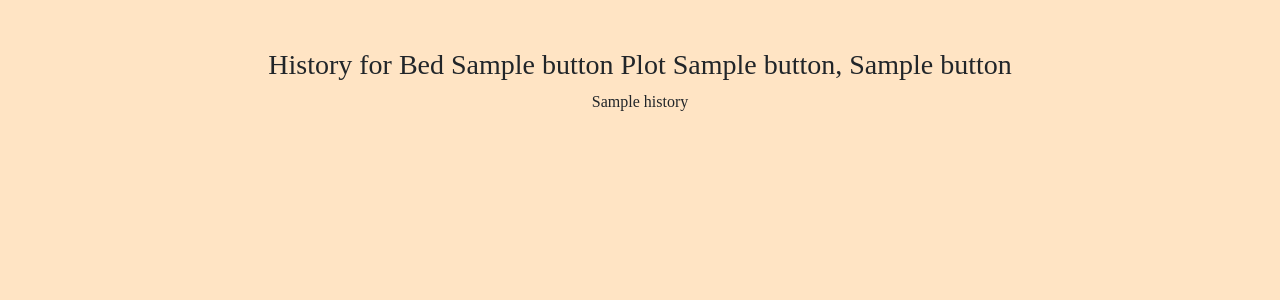
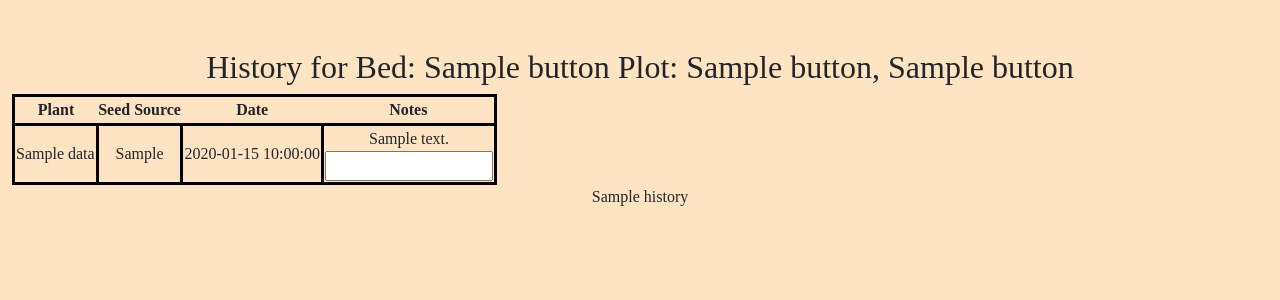
Before and after one commit to Ava-Fox/Garden-Planner, a Flask app: template templates/plothistory.html in a window 1280 px wide. Shown: the part 64-364 px from the top of the page. Run offline with Flask 3, Linux system fonts and the light colour scheme; the template is opened without the code that fills it: most values are stand-ins (such as "Sample title", 1, 10 or a date in 2020); some libraries are stand-ins or nearby versions.

Commit message:
New plot history page for each plot with a table showing its history, Note's function buggy

```diff
--- a/app.py
+++ b/app.py
@@ -90,7 +90,7 @@ def index():
     if request.method == "POST":
         button = request.form.get("clicked-button")
         button = button.split()
-        history = db.execute("SELECT * FROM history WHERE plot_id = (SELECT id FROM plot WHERE bed = ? AND local_x = ? AND local_y = ?);", button[0], button[1], button[2])
+        history = db.execute("SELECT date, name, seed_source, notes FROM history JOIN plants ON history.plant_id = plants.id WHERE plot_id = (SELECT id FROM plot WHERE bed = ? AND local_x = ? AND local_y = ?);", button[0], button[1], button[2])
         print(history)
         print(button)
         return render_template("plothistory.html", button=button, history=history)
@@ -101,6 +101,12 @@ def index():
 def plothistory():
     return render_template("plothistory.html")
 
+@app.route("/notes", methods=["GET", "POST"])
+def notes():
+    if request.method == "POST":
+        notes = request.form.get("notes")
+        print(notes)
+        return redirect("/")
 
 @app.route("/login", methods=["GET", "POST"])
 def login():
--- a/templates/index.html
+++ b/templates/index.html
@@ -148,8 +148,8 @@
                 Shade Garden
             </h3>
             <ul>
-                {% for y in range(1, 11) %}
-                    {% for x in range(1, 5) %}
+                {% for y in range(1, 5) %}
+                    {% for x in range(1, 11) %}
                         <li>
                             <button name="clicked-button" value="6 {{x}} {{y}}" type="submit">
                                 Plot {{x}}, {{y}}
--- a/templates/plothistory.html
+++ b/templates/plothistory.html
@@ -5,13 +5,47 @@
 {% endblock %}
 
 {% block main %}
-    <h3>
-        History for Bed {{button[0]}} Plot {{button[1]}}, {{button[2]}}
-    </h3>
+    <h2>
+        History for Bed: {{button[0]}} Plot: {{button[1]}}, {{button[2]}}
+    </h2>
 
     {% if history %}
+    <table>
+        <th>
+            Plant
+        </th>
+        <th>
+            Seed Source
+        </th>
+        <th>
+            Date
+        </th>
+        <th>
+            Notes
+        </th>
+        {% for data in history %}
+            <tr>
+                <td>
+                    {{data['name']}}
+                </td>
+                <td>
+                    {{data['seed_source']}}
+                </td>
+                <td>
+                    {{data['date']}}
+                </td>
+                <td>
+                    {{data['notes']}}
+                    <form action="notes" method="post">
+                        <input name="notes" type="text">
+                    </form>
+                </td>
+            </tr>
+        {% endfor %}
+    </table>
         {{history}}
     {% else %}
         <p> Looks like there's no history for this plot yet! </p>
+        <img src="static/images/plant.gif" alt="growing plant">
     {% endif %}
 {% endblock %}
```
Also changed, not shown: log.txt (+6 -1 lines), garden.db, static/images/plant.gif (added), 1 other file.
